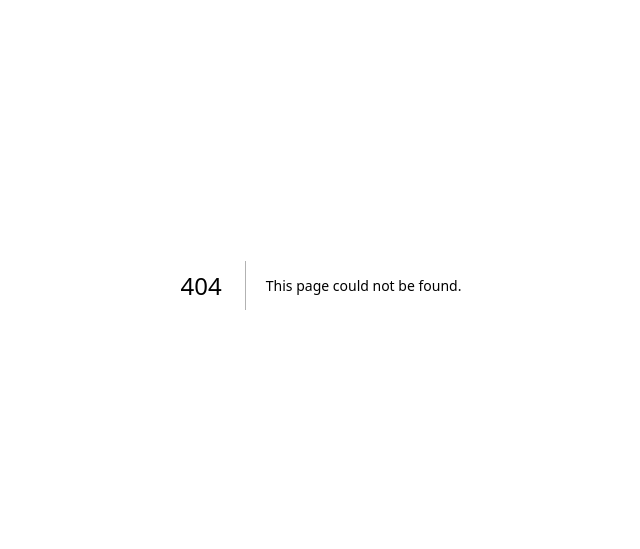
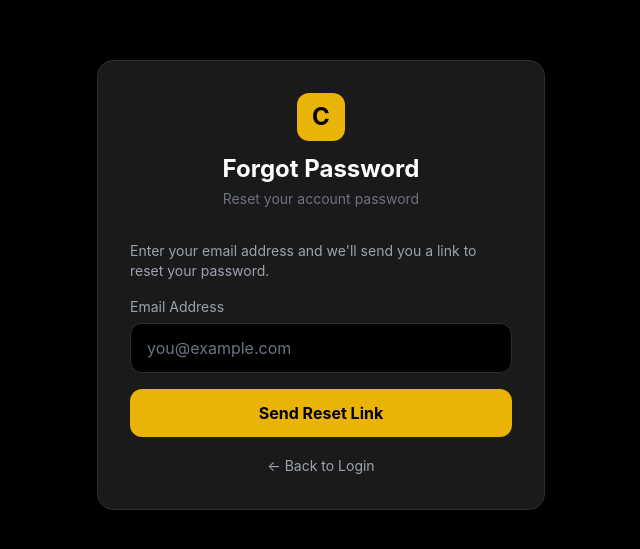
Before and after one commit to Cashipro/cashipro, a Next.js app in the folder apps/web/: page /forgot-password in a window 1280 px wide. Before the commit this address had no page. Shown: the part 115-664 px from the top of the page, without its empty margins (319-959 px from the left). Built offline with nearby package versions, Linux system fonts and the light colour scheme.

Commit message:
Add Forgot Password page component

```diff
--- /dev/null
+++ b/apps/web/src/app/forgot-password/page.tsx
@@ -0,0 +1,82 @@
+"use client";
+
+import { useState } from "react";
+import Link from "next/link";
+
+export default function ForgotPasswordPage() {
+  const [email, setEmail] = useState("");
+  const [isLoading, setIsLoading] = useState(false);
+  const [sent, setSent] = useState(false);
+
+  const handleSubmit = async (e: React.FormEvent) => {
+    e.preventDefault();
+    setIsLoading(true);
+    await new Promise((resolve) => setTimeout(resolve, 1000));
+    setSent(true);
+    setIsLoading(false);
+  };
+
+  return (
+    <div className="min-h-screen flex items-center justify-center bg-black p-4">
+      <div className="bg-[#1a1a1a] p-8 rounded-2xl border border-[#2b2d33] w-full max-w-md">
+        {/* Logo */}
+        <div className="text-center mb-8">
+          <div className="w-12 h-12 bg-yellow-500 rounded-xl mx-auto flex items-center justify-center text-2xl font-bold text-black mb-3">
+            C
+          </div>
+          <h1 className="text-2xl font-bold text-white">Forgot Password</h1>
+          <p className="text-sm text-gray-500 mt-1">Reset your account password</p>
+        </div>
+
+        {sent ? (
+          <div className="text-center space-y-4">
+            <div className="w-16 h-16 bg-green-500/20 rounded-full flex items-center justify-center text-4xl mx-auto">
+              ✅
+            </div>
+            <h2 className="text-xl font-bold text-white">Check your email</h2>
+            <p className="text-sm text-gray-400">
+              We sent a password reset link to <span className="text-white">{email}</span>
+            </p>
+            <Link href="/login">
+              <button className="w-full py-3 bg-yellow-500 text-black font-bold rounded-xl hover:bg-yellow-400 transition">
+                Back to Login
+              </button>
+            </Link>
+          </div>
+        ) : (
+          <form onSubmit={handleSubmit} className="space-y-4">
+            <p className="text-sm text-gray-400">
+              Enter your email address and we'll send you a link to reset your password.
+            </p>
+
+            <div>
+              <label className="text-sm text-gray-400 block mb-1.5">Email Address</label>
+              <input
+                type="email"
+                value={email}
+                onChange={(e) => setEmail(e.target.value)}
+                placeholder="you@example.com"
+                className="w-full bg-black border border-[#2b2d33] rounded-xl px-4 py-3 text-white placeholder-gray-500 focus:outline-none focus:border-yellow-400 transition"
+                required
+              />
+            </div>
+
+            <button
+              type="submit"
+              disabled={isLoading}
+              className="w-full py-3 bg-yellow-500 text-black font-bold rounded-xl hover:bg-yellow-400 transition-all disabled:opacity-50"
+            >
+              {isLoading ? "Sending..." : "Send Reset Link"}
+            </button>
+
+            <div className="text-center">
+              <Link href="/login" className="text-sm text-gray-400 hover:text-white transition">
+                ← Back to Login
+              </Link>
+            </div>
+          </form>
+        )}
+      </div>
+    </div>
+  );
+}
```
